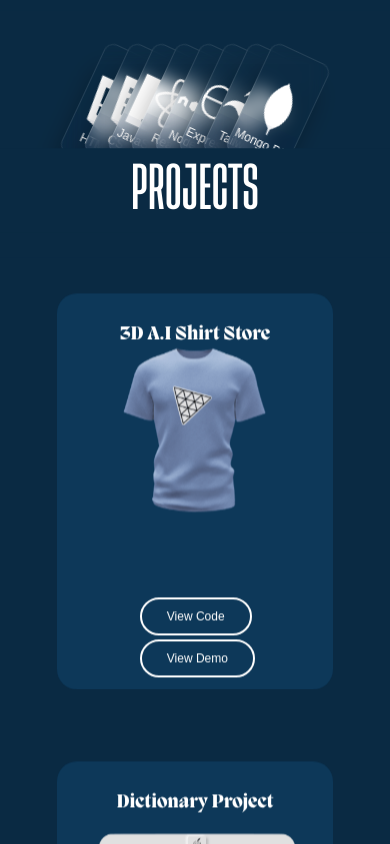
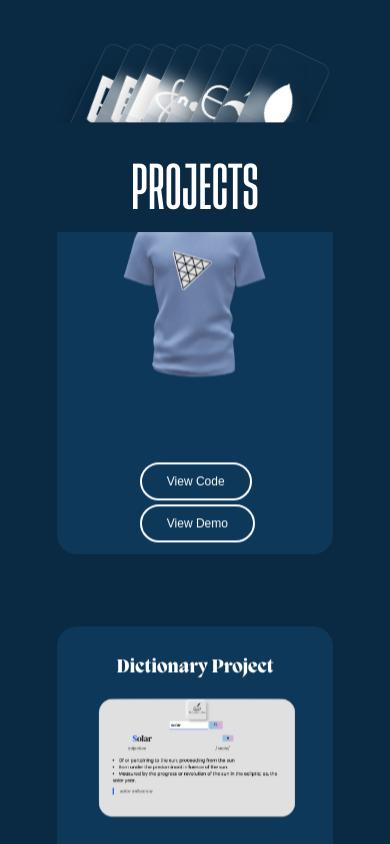
Before and after one commit to Xmuhia/Portfolio, a React (Vite) app in the folder client/: page / in a window 390 px wide. Shown: the part 920-1764 px from the top of the page. Built offline with nearby package versions, Linux system fonts and the light colour scheme.

Commit message:
Fixing Project Cards:

```diff
--- a/client/src/index.css
+++ b/client/src/index.css
@@ -534,9 +534,9 @@ ul li {
       transform: translateX(39%);
     }
 
-    /* .title-skills {
-      transform: translateY(-3em);
-    } */
+   .project-cards {
+      transform: translateY(7%);
+    }
 }
 
 @media only screen and (max-width: 760px) {
```
